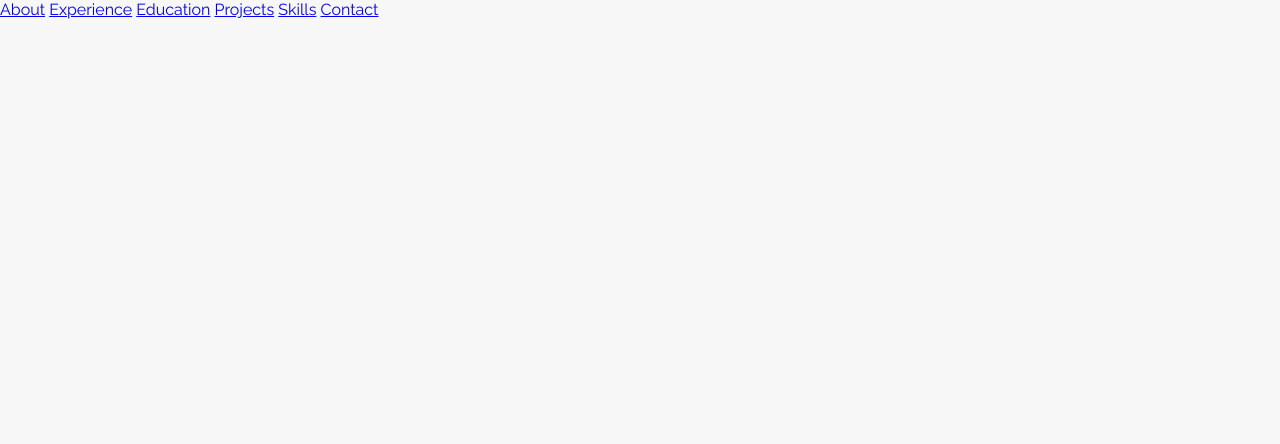
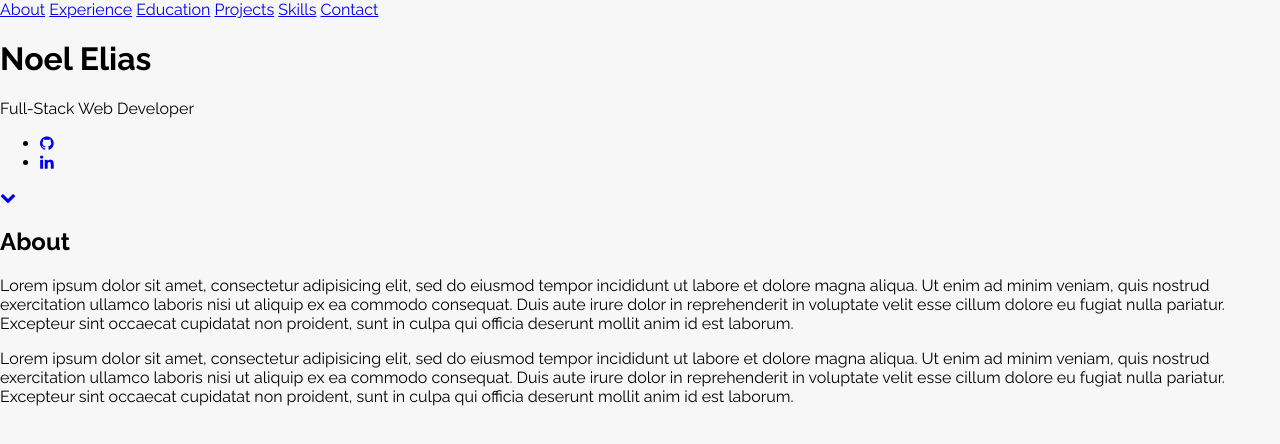
Before and after one commit to eliaswnoel/Web-Dev-Portfolio, a plain HTML site: page index.html in a window 1280 px wide. Drawn offline with Linux system fonts and the light colour scheme.

Commit message:
about/arrowdown

```diff
--- a/index.html
+++ b/index.html
@@ -22,4 +22,44 @@
 
     <div class="container">
 
+
+      <!-- HEADER -->
+      <div class="jumbotron">
+        <div class="jumbotron-text">
+          <h1>Noel Elias</h1>
+          <p>Full-Stack Web Developer</p>
+        </div>
+        <div class="jumbotron-social">
+          <ul class="ul-social">
+            <li class="li-social-links">
+              <a class="social" href="https://github.com/" target="_blank"><i class="fa fa-github" aria-hidden="true"></i></a>
+            </li>
+            <li class="li-social-links">
+              <a class="social" href="https://linkedin.com" target="_blank"><i class="fa fa-linkedin" aria-hidden="true"></i></a>
+            </li>
+          </ul>
+        </div>
+        <div id="down-arrow">
+          <span><a href="#about"><i class="fa fa-chevron-down" aria-hidden="true"></i></a></span>
+        </div>
+      </div>
+      <!-- END HEADER -->
+
+        <!-- BEGIN ABOUT -->
+        <div class="row white box-shadow">
+            <div class="side-content"></div>
+            <div class="main-content">
+              <div class="content-header">
+                <a class="anchor" name="about"></a>
+                <h2>About</h2>
+              </div>
+              <div class="content-body">
+                <p>Lorem ipsum dolor sit amet, consectetur adipisicing elit, sed do eiusmod tempor incididunt ut labore et dolore magna aliqua. Ut enim ad minim veniam, quis nostrud exercitation ullamco laboris nisi ut aliquip ex ea commodo consequat. Duis aute irure dolor in reprehenderit in voluptate velit esse cillum dolore eu fugiat nulla pariatur. Excepteur sint occaecat cupidatat non proident, sunt in culpa qui officia deserunt mollit anim id est laborum.</p>
+                <p>Lorem ipsum dolor sit amet, consectetur adipisicing elit, sed do eiusmod tempor incididunt ut labore et dolore magna aliqua. Ut enim ad minim veniam, quis nostrud exercitation ullamco laboris nisi ut aliquip ex ea commodo consequat. Duis aute irure dolor in reprehenderit in voluptate velit esse cillum dolore eu fugiat nulla pariatur. Excepteur sint occaecat cupidatat non proident, sunt in culpa qui officia deserunt mollit anim id est laborum.</p>
+              </div>
+            </div>
+            <div class="side-content"></div>
+          </div>
+          <!-- END ABOUT -->
+
 </html>
```
